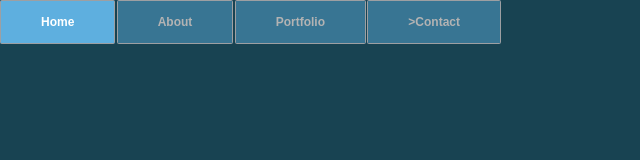
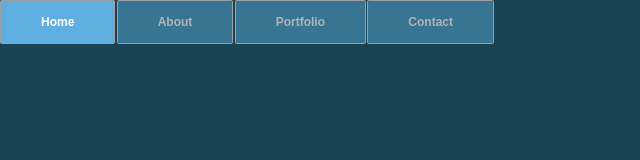
Before and after one commit to mikeestolas/Projects, a plain HTML site: page css_menu_rollover.html in a window 1280 px wide. Shown: the full height of the page, 0-640 px from the left. Drawn offline with Linux system fonts and the light colour scheme.

Commit message:
Update css_menu_rollover.html

```diff
--- a/css_menu_rollover.html
+++ b/css_menu_rollover.html
@@ -20,7 +20,7 @@
 							<li>Page 4</li>
 						</ul>
 					</li>
-					<li>>Contact</li>
+					<li>Contact</li>
 				</ul>
 			</div>
 		</div>
```
Lines whose indentation alone changed are shown as unchanged.
